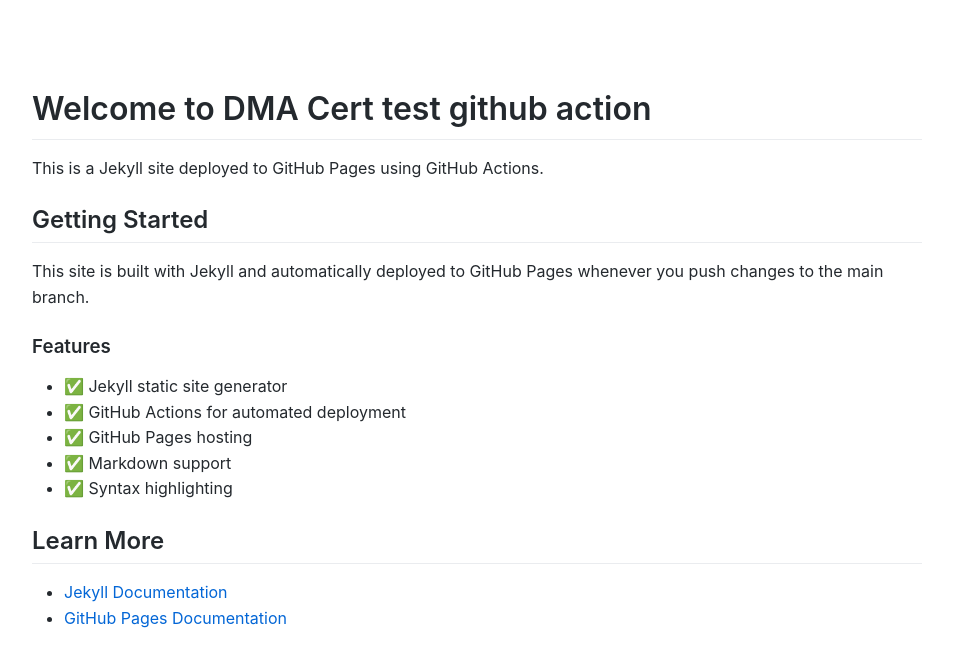
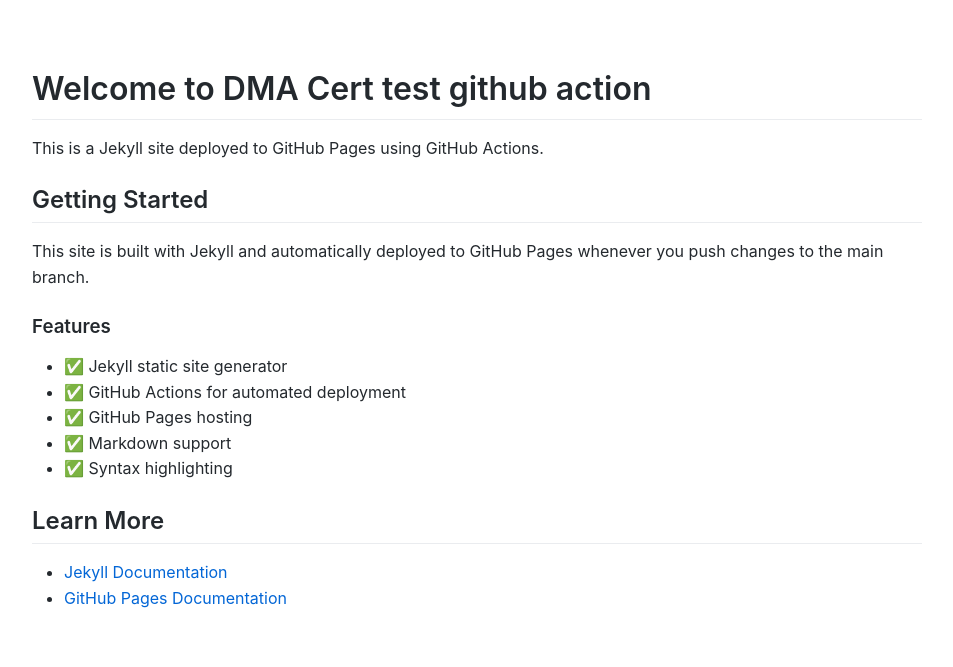
Before and after one commit to Data-Maestro-Academy/dma-cert, a Jekyll site: the page built from index.md, in a window 1280 px wide. Shown: the top 667 px of the page, without its empty margins (163-1116 px from the left). Built offline with Jekyll 4.4.1, drawn with Linux system fonts in a browser that asks for light colours.

Commit message:
Change max-width and padding to inherit
Updated max-width and padding properties to inherit values.

```diff
--- a/assets/css/style.css
+++ b/assets/css/style.css
@@ -4,9 +4,9 @@ body {
   line-height: 1.6;
   color: #24292e;
   background-color: #fff;
-  max-width: 1012px;
+  max-width: inherit;
   margin: 0 auto;
-  padding: 20px;
+  padding: inherit;
 }
 
 h1, h2, h3, h4, h5, h6 {
```
